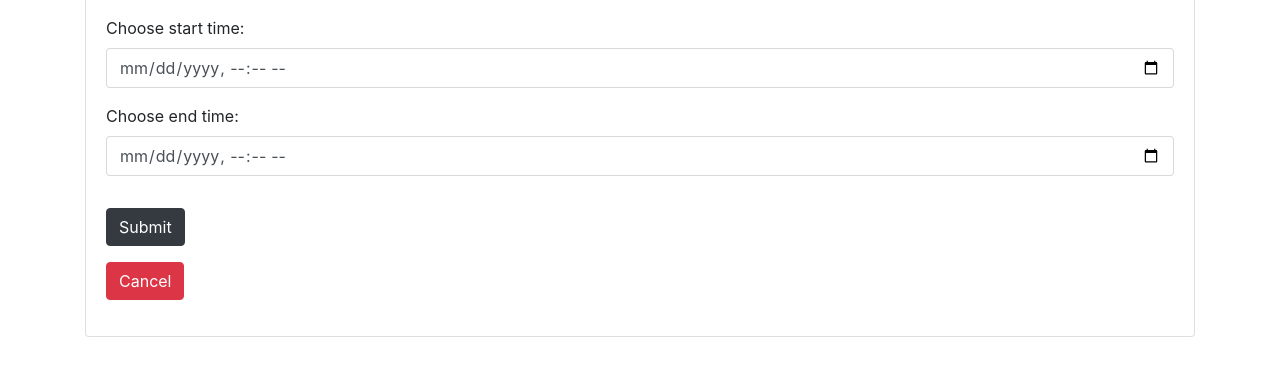
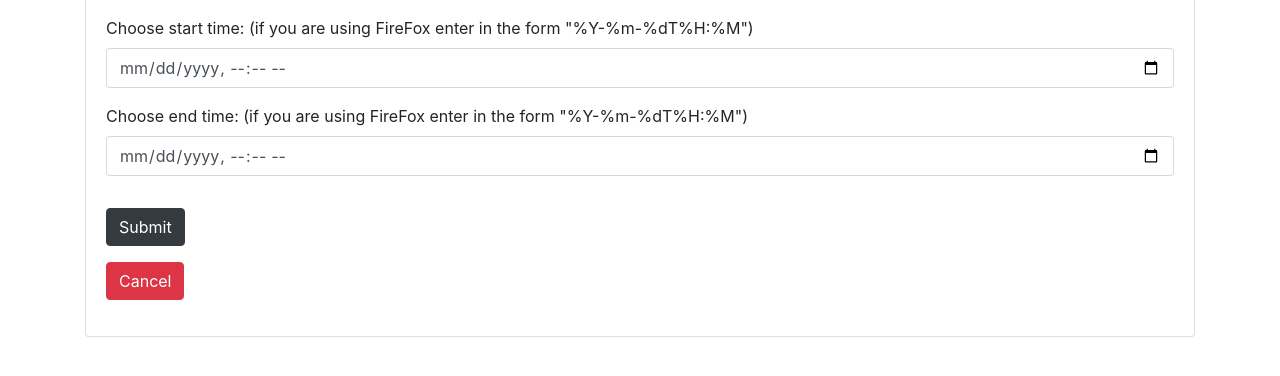
Before and after one commit to ridgetinez/course-survey-project, a Flask app: template surveyapp/templates/admin_dashboard_create_survey.html in a window 1280 px wide. Shown: the part 216-592 px from the top of the page. Run offline with Flask 2, Linux system fonts and the light colour scheme; the template is opened without the code that fills it, so the values that code supplies are empty; parts of the project's set-up code (start-up, migrations or seed data) failed here and were passed over; some libraries are stand-ins or nearby versions.

Commit message:
Adjust survey creation for firefox

```diff
--- a/surveyapp/templates/admin_dashboard_create_survey.html
+++ b/surveyapp/templates/admin_dashboard_create_survey.html
@@ -55,11 +55,11 @@
                             </select>
                         </div>
                         <div class="form-group">
-                            <label for="start-time">Choose start time:</label>
+                            <label for="start-time">Choose start time: (if you are using FireFox enter in the form "%Y-%m-%dT%H:%M")</label>
                             <input type="datetime-local" class="form-control" name="start-time">
                         </div>
                         <div class="form-group">
-                            <label for="start-time">Choose end time:</label>
+                            <label for="start-time">Choose end time: (if you are using FireFox enter in the form "%Y-%m-%dT%H:%M")</label>
                             <input type="datetime-local" class="form-control" name="end-time">
                         </div>
                         <div class="form-group">
```
